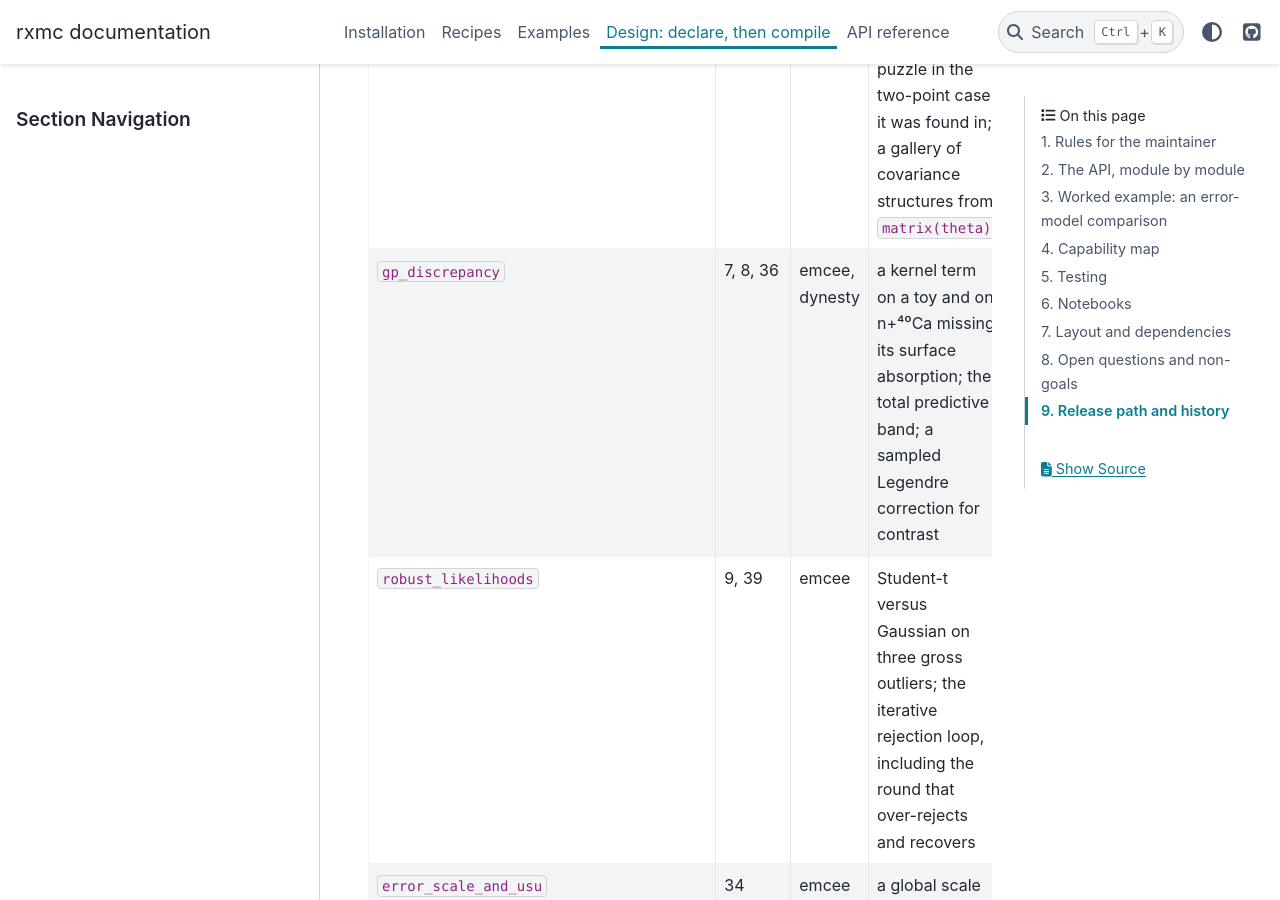
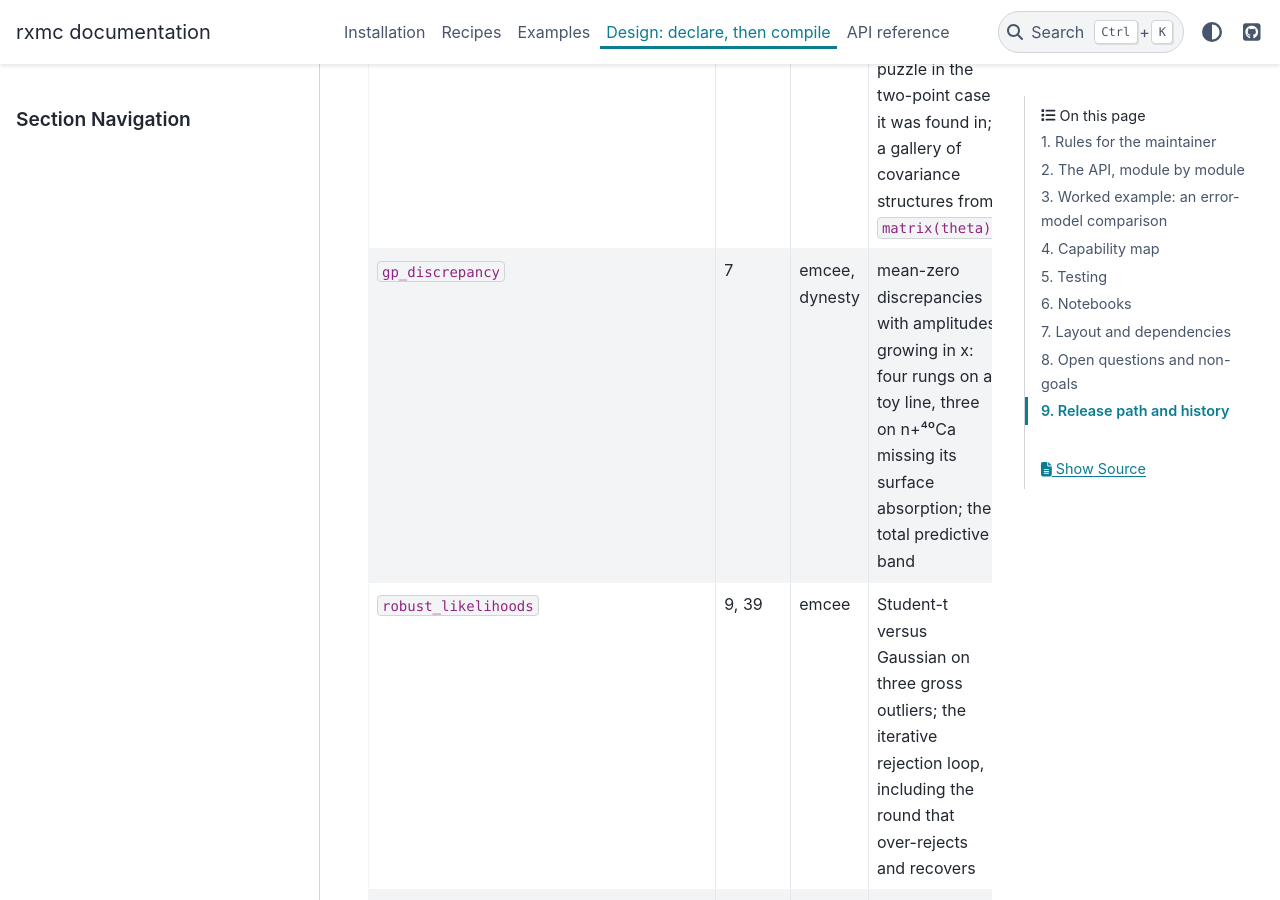
Before and after one commit to beykyle/rxmc, a Sphinx documentation site: the page built from docs/design.md, in a window 1280 px wide and 900 px high, scrolled down 18453 px. Built offline with Sphinx 7.4.7 and the PyData theme 0.15.4, drawn with Linux system fonts in a browser that asks for light colours; pages that are not in the unit, such as notebooks, are missing from menus; the version number could not be read and is left out.

Commit message:
Rework gp_discrepancy around mean-zero discrepancies
- Only mean-zero GPs now, per the review: the sampled Legendre mean correction
  is gone, so this notebook teaches recipe 7 alone
- Kennedy & O'Hagan framed at the top, with the distinction between learning
  the covariance of a mismatch and giving the mismatch its own parameters
- Amplitudes grow with x through T.exp_growth_amplitude, which is the prior
  knowledge that the data stop looking like a line at large x
- The toy is now a line plus a defect growing as 0.03 x^2, so (m, b) have true
  values and the corner shows what each error model does to them: statistics
  only is 60 sigma out and confident, a diagonal model error covers only by
  becoming useless, a constant-amplitude GP is still 2.6 sigma out, and the
  growing amplitude lands at 0.4 sigma
- The optical-model half gets the same three rungs and its own random
  generator, so changing the toy no longer silently changes its data.  The GP
  wins on evidence by 570 log units and recovers V_v, while W_v stays nine
  sigma out because volume and surface absorption are degenerate at one energy
- The learned discrepancy is now read off total_predictive_band, which knows
  about the amplitude, rather than from the bare kernel, which does not
- Registers the recipe sets for the two notebooks whose rebuilds are still
  executing (local_optical_model_calibration, alpha_ca_error_model_comparison)

```diff
--- a/docs/design.md
+++ b/docs/design.md
@@ -625,7 +625,7 @@
 | `error_models` | 2, 4, 19 | emcee | the covariance ladder on one comparison, the Peelle matrix as a fixed term, offsets known, free and ignored | 89 s |
 | `sharing_error_models` | 5 | emcee | two experiments with opposite normalisation defects: sharing a parameter, a mode per dataset, one mode spanning both, and the assembled covariance seen directly | 78 s |
 | `normalization_and_covariance_structure` | 3, 4, 6, 27 | emcee | six treatments of five experiments' normalisations, one of them badly mis-quoted and alone in its range; Peelle's puzzle in the two-point case it was found in; a gallery of covariance structures from `matrix(theta)` | 353 s |
-| `gp_discrepancy` | 7, 8, 36 | emcee, dynesty | a kernel term on a toy and on n+⁴⁰Ca missing its surface absorption; the total predictive band; a sampled Legendre correction for contrast | 617 s |
+| `gp_discrepancy` | 7 | emcee, dynesty | mean-zero discrepancies with amplitudes growing in x: four rungs on a toy line, three on n+⁴⁰Ca missing its surface absorption; the total predictive band | 616 s |
 | `robust_likelihoods` | 9, 39 | emcee | Student-t versus Gaussian on three gross outliers; the iterative rejection loop, including the round that over-rejects and recovers | 54 s |
 | `error_scale_and_usu` | 34 | emcee | a global scale on the reported errors under both likelihoods; a USU offset on the technique we suspect | 90 s |
 | `local_optical_model_calibration` | 12, 14, 15, 16, 21, 26 | dynesty | a real EXFOR measurement to a calibrated potential; the unit contract, the singular guard, tempering, other drivers | 182 s |
```
Also changed, not shown: 2 other files.
